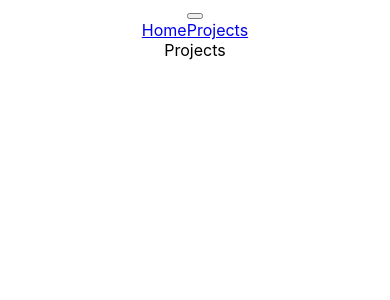
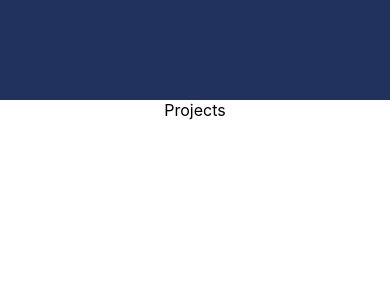
Before and after one commit to imjohnnyy/personal-portfolio-website, a React (Create React App) app: page /projects in a window 390 px wide. Shown: the top 300 px of the page. Built offline with nearby package versions, Linux system fonts and the light colour scheme.

Commit message:
added styling for Navbar

```diff
--- a/src/components/Navbar.js
+++ b/src/components/Navbar.js
@@ -1,4 +1,5 @@
 import {Link} from 'react-router-dom';
+import "../styles/Navbar.css"
 
 function Navbar() {
   return (
--- /dev/null
+++ b/src/styles/Navbar.css
@@ -0,0 +1,88 @@
+.navbar {
+    width: 100%;
+    height: 100px;
+    background: #21325e;
+  }
+
+  .links {
+    width: 100%;
+    height: 100%;
+    display: flex;
+    align-items: center;
+    justify-content: center;
+    color: white;
+  }
+
+  .navbar a {
+    color: white;
+    text-decoration: none;
+    margin: 20px;
+    font-size: 25px;
+  }
+
+  .toggleButton {
+    width: 100%;
+    height: 100px;
+    display: flex;
+    align-items: center;
+    justify-content: flex-end;
+  }
+
+  .toggleButton svg {
+    font-size: 50px;
+  }
+  .toggleButton button {
+    margin-right: 20px;
+    background-color: transparent;
+    border: none;
+    color: white;
+    cursor: pointer;
+  }
+
+  #open {
+    height: 100vh;
+  }
+
+  #open .links {
+    flex-direction: column;
+    justify-content: flex-start;
+    margin-top: 100px;
+  }
+
+  #open a {
+    width: 100%;
+    text-align: center;
+  }
+
+  @media only screen and (max-width: 900px) {
+    .navbar a {
+      width: 70px;
+    }
+  }
+
+  @media only screen and (max-width: 600px) {
+    .toggleButton {
+      display: flex;
+    }
+    #close a {
+      display: none;
+    }
+  }
+
+  @media only screen and (min-width: 600px) {
+    .toggleButton {
+      display: none;
+    }
+
+    .hiddenLinks {
+      display: none;
+    }
+
+    #open {
+      height: 100px;
+    }
+
+    #open .links {
+      flex-direction: row;
+    }
+  }
```
Also changed, not shown: src/App.js (+5 -5 lines).
